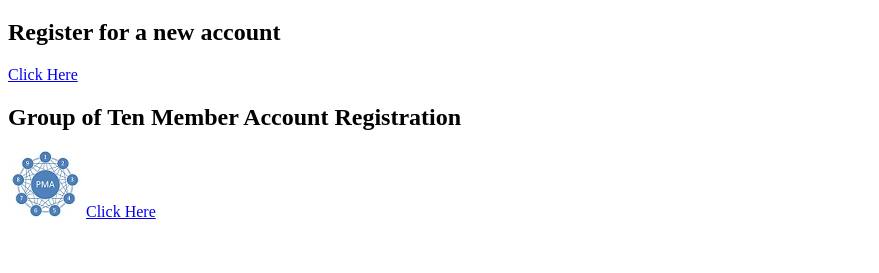
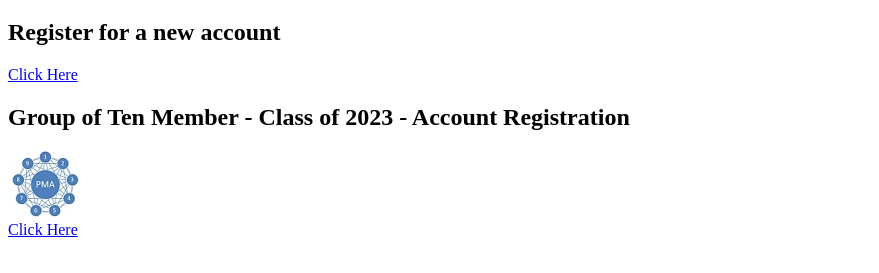
Before and after one commit to eyargholder/Electronic-Credentials, a website: page src/index.html in a window 1280 px wide. Shown: the part 61-334 px from the top of the page, without its empty margins (0-879 px from the left). Drawn offline with Linux system fonts and the light colour scheme.

Commit message:
Update index.html

```diff
--- a/src/index.html
+++ b/src/index.html
@@ -7,8 +7,8 @@
 	<h1>Electronic Credential - 1Kosmos Identity Verification Demo</h1>
 	<h2>Register for a new account</h2>
 	<a href="https://1KosmosB2CDemo.b2clogin.com/1KosmosB2CDemo.onmicrosoft.com/oauth2/v2.0/authorize?p=B2C_1_1Kosmos-B2C-sign-up-in&client_id=50b1a3b2-41ff-4063-b1dc-e0894f602411&nonce=defaultNonce&redirect_uri=https%3A%2F%2Fjwt.ms&scope=openid&response_type=code&prompt=login">Click Here</a>
-	<h2>Group of Ten Member Account Registration</h2>
-	<img src="small-got.jpg" alt="Group of Ten">
+	<h2>Group of Ten Member - Class of 2023 - Account Registration</h2>
+	<img src="small-got.jpg" alt="Group of Ten"> <br>
 	<a href="https://1KosmosB2CDemo.b2clogin.com/1KosmosB2CDemo.onmicrosoft.com/oauth2/v2.0/authorize?p=B2C_1_1Kosmos-B2C-sign-up-in&client_id=50b1a3b2-41ff-4063-b1dc-e0894f602411&nonce=defaultNonce&redirect_uri=https%3A%2F%2Fjwt.ms&scope=openid&response_type=code&prompt=login">Click Here</a>
 </body>
 </html>
```
